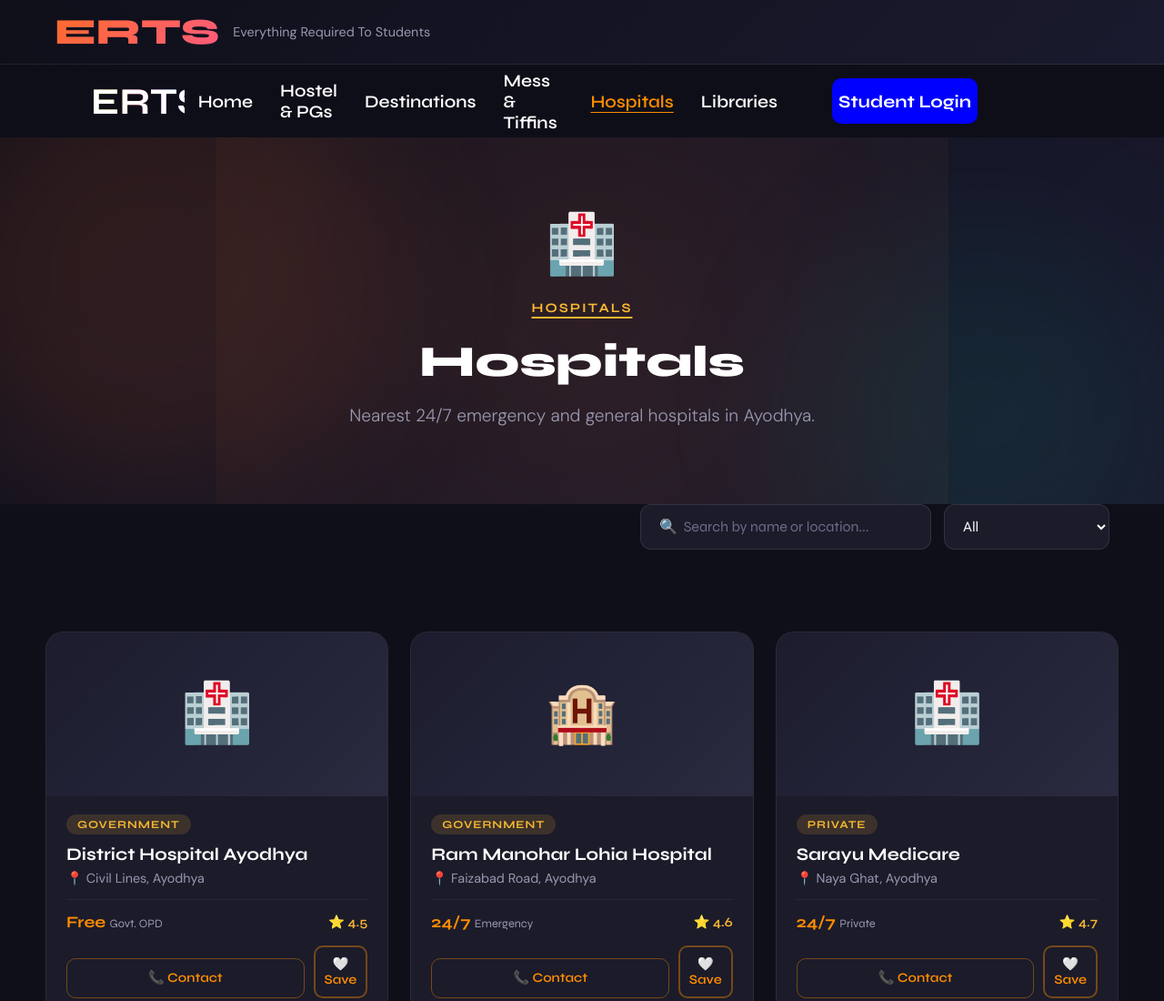
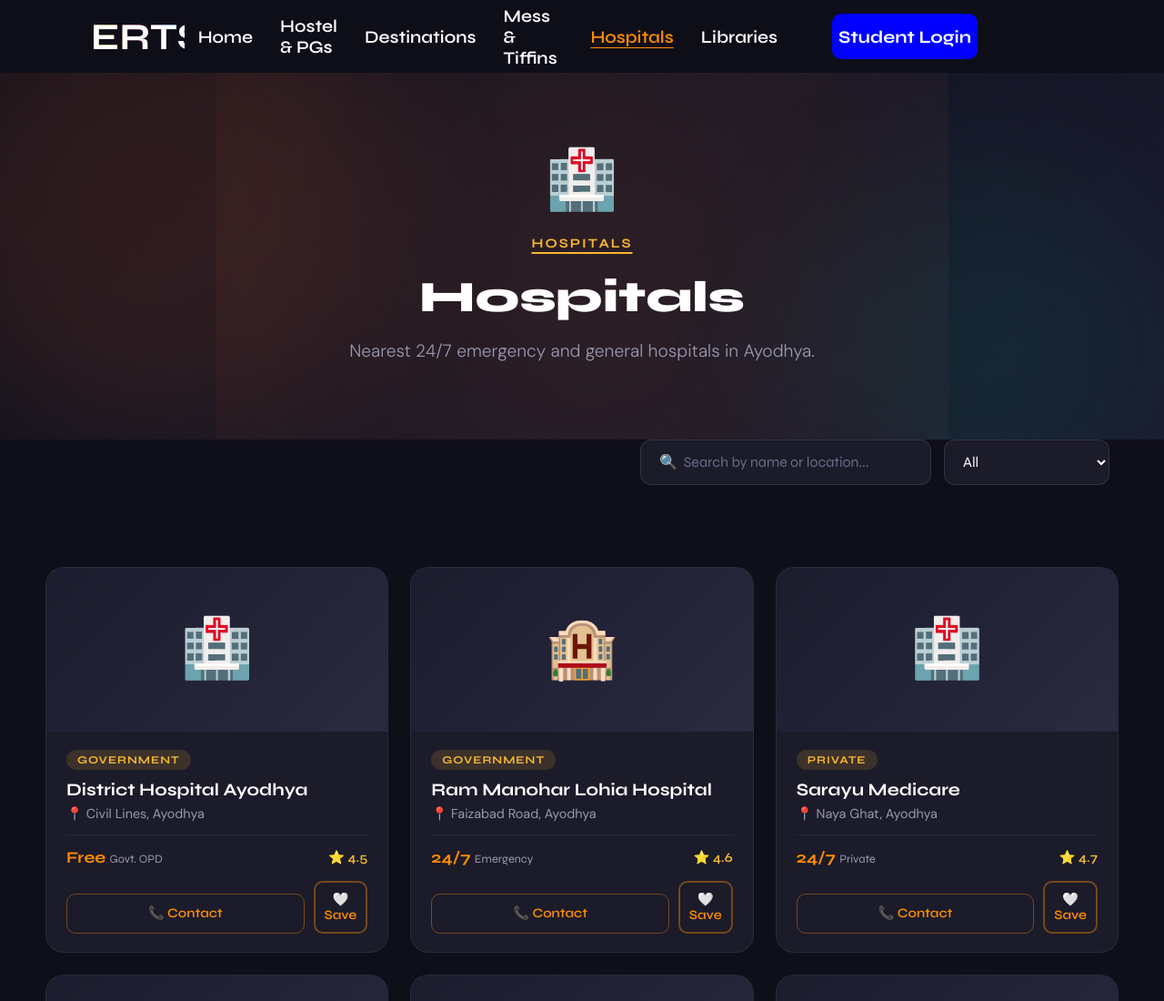
Before and after one commit to Abhinav06m/ERTS2, a plain HTML site: page hospitals.html in a window 1280 px wide. Shown: the top 1100 px of the page at 91% size. Drawn offline with Linux system fonts and the light colour scheme.

Commit message:
Update hospitals.html

```diff
--- a/hospitals.html
+++ b/hospitals.html
@@ -15,12 +15,12 @@
 <body>
 
     <!-- ========== ERTS HEADER ========== -->
-    <header class="erts-header">
+    <!-- <header class="erts-header">
         <div class="header-content">
             <h1 class="header-logo">ERTS</h1>
             <p class="header-tagline">Everything Required To Students</p>
         </div>
-    </header>
+    </header> -->
 
     <!-- ========== NAVBAR ========== -->
     <nav class="nav" id="navbar">
```
